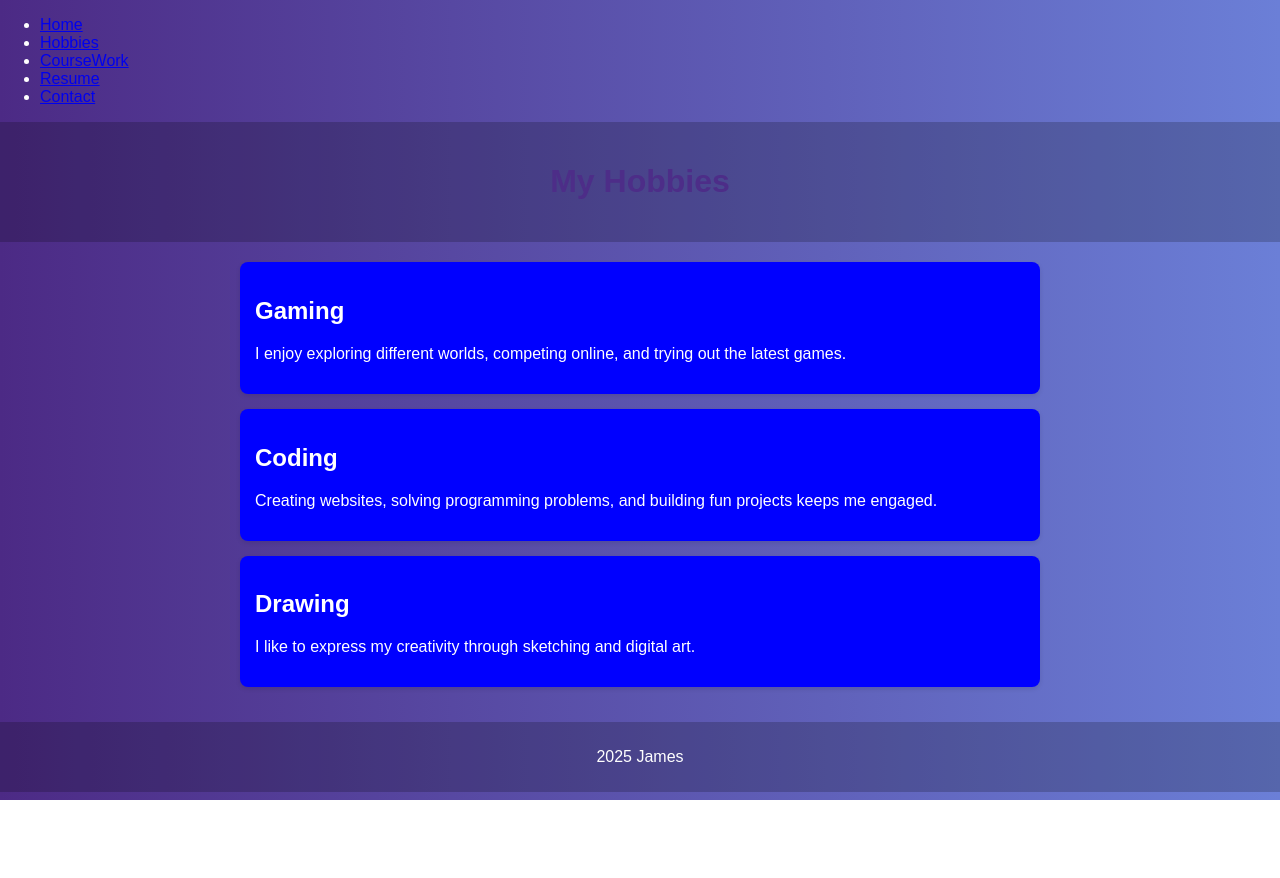
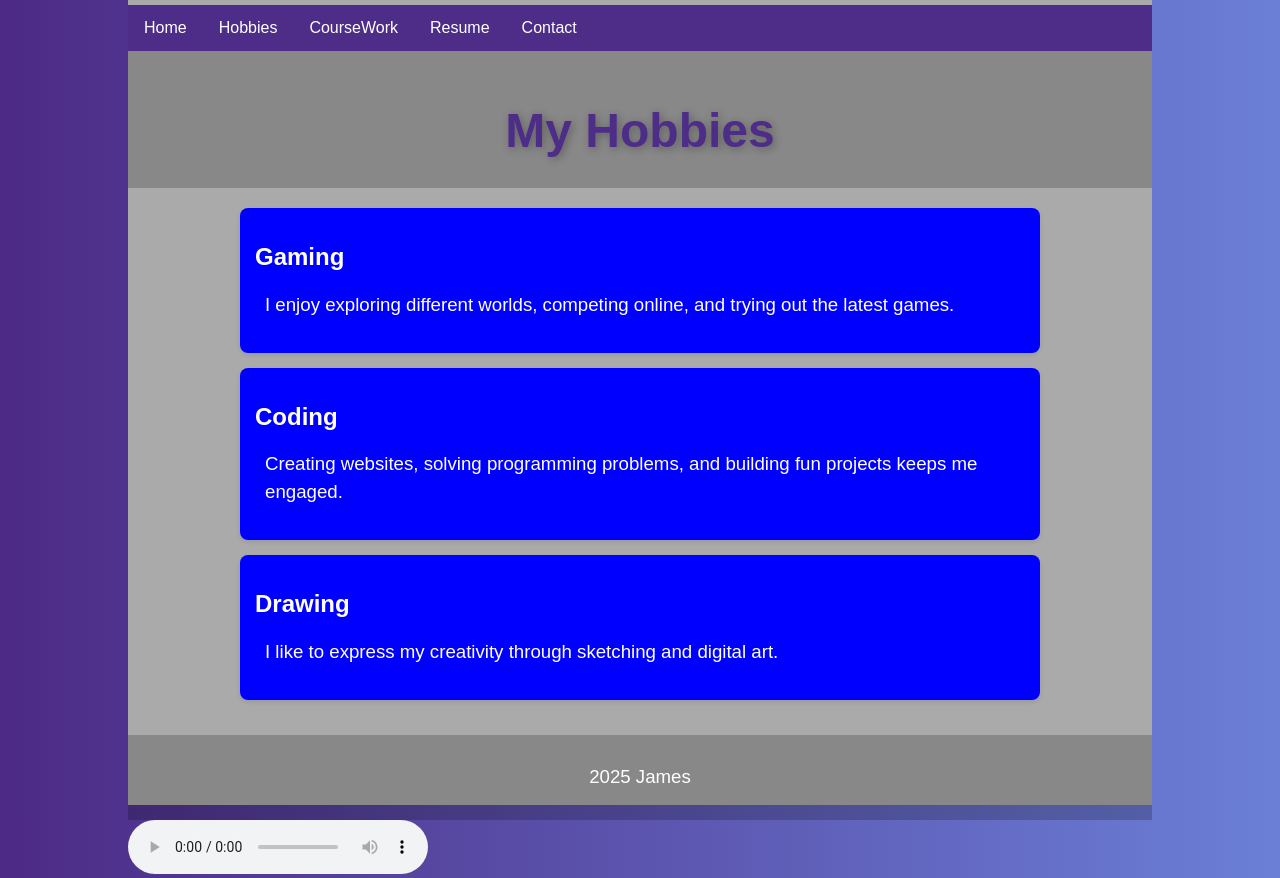
Before and after one commit to JamesMcc-dev/Final-project-J.M, a plain HTML site: page hobbies.html in a window 1280 px wide. Before the commit the page ends 800 px from the top, so only its background shows below. Drawn offline with Linux system fonts and the light colour scheme.

Commit message:
Add files via upload

```diff
--- a/hobbies.html
+++ b/hobbies.html
@@ -1,7 +1,15 @@
 <!DOCTYPE HTML>
 
-<!DOCTYPE html>
-     <ul>
+<html>
+ <head>
+  <title>Home - James Mcconnico</title>
+  <link rel="stylesheet" type="text/css" href="need.css">
+</head>
+
+<body>
+ <div id="container">
+ <div id="navigation">
+  <ul>
    <li><a href="index.html" target="_self" title="Welcome Page">Home</a></li>
      <li><a href="hobbies.html" target="_blank" title="Hobbies">Hobbies</a></li>
      <li><a href="coursework.html" target="_blank" title="CourseWork">CourseWork</a></li>
@@ -9,8 +17,12 @@
      <li><a href="contact.html" target="_blank" title="Contact">Contact</a></li>
   </ul>
 
-<head>
-    <meta charset="UTF-8">
+
+
+ </div>
+
+ <head>
+
     <meta name="viewport" content="width=device-width, initial-scale=1.0">
     <title>My Hobbies</title>
     <link rel="stylesheet" type="text/css" href="hobbies.css">
@@ -40,5 +52,15 @@
     <footer>
         <p>2025 James</p>
     </footer>
+
+      <audio  src="music.mp3" controls>     </audio>
+
 </body>
+
+
+
+
+ </div>
+</body>
+
 </html>
```
